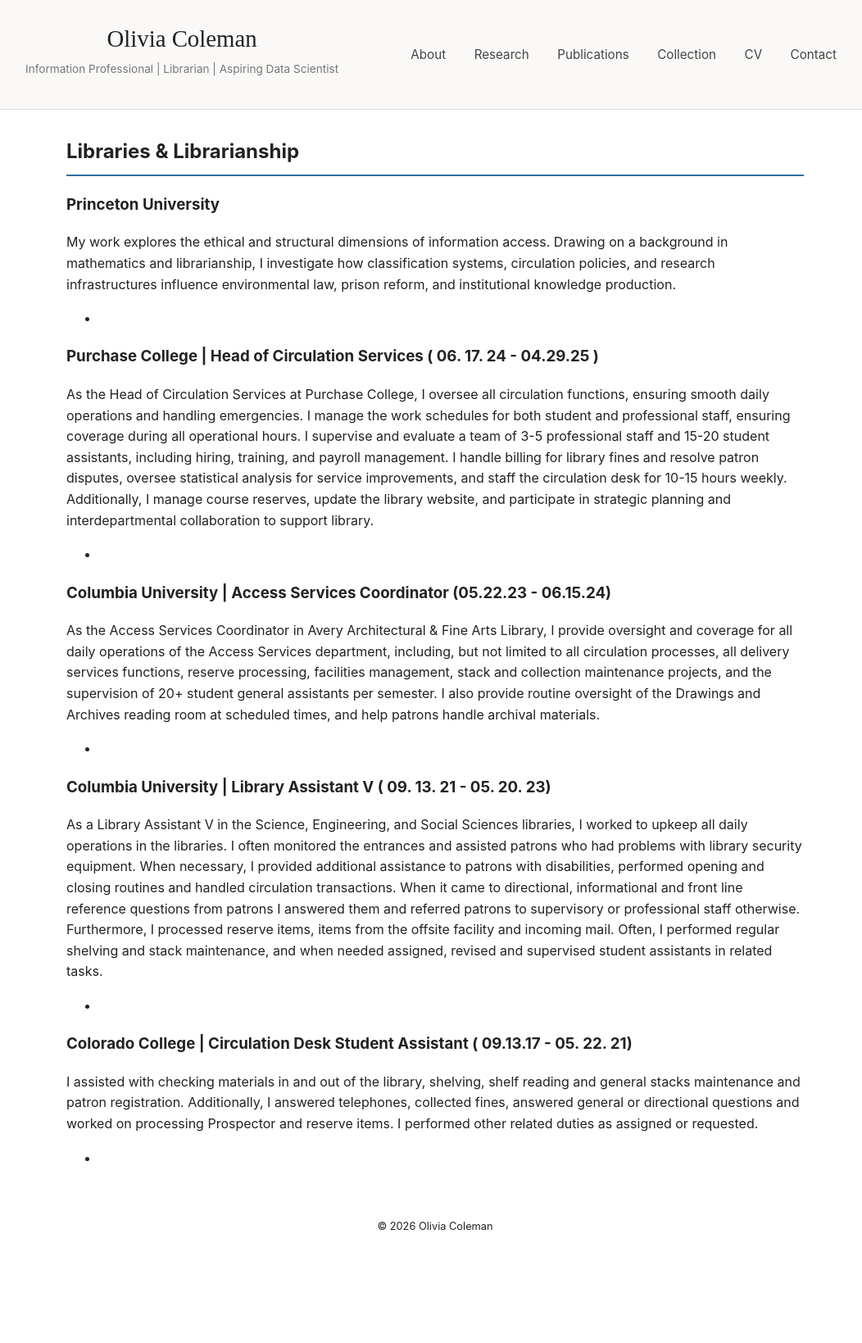
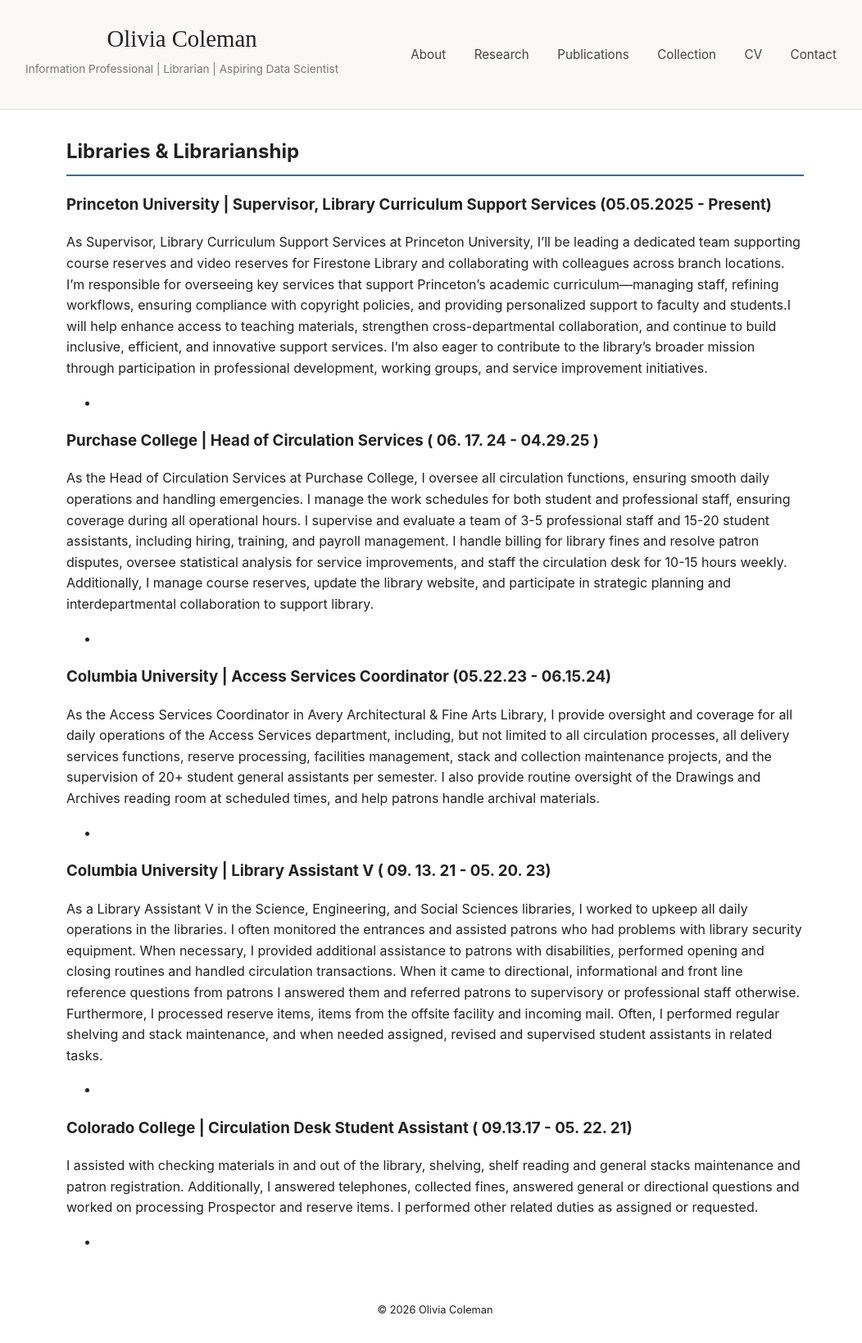
Before and after one commit to caivilo/caivilo.github.io, a Jekyll site: the page built from cv.md, in a window 1280 px wide. Shown: the whole page at 82% size, without its empty margins (109-1161 px from the left). Built offline with Jekyll 4.4.1, drawn with Linux system fonts in a browser that asks for light colours; before the commit the page ends 1536 px from its top, so only the background shows below that.

Commit message:
Update cv.md

```diff
--- a/cv.md
+++ b/cv.md
@@ -7,12 +7,9 @@
 <section>
   <h2>Libraries & Librarianship</h2>
 
-  <h3>Princeton University</h3>
+  <h3>Princeton University | Supervisor, Library Curriculum Support Services (05.05.2025 - Present) </h3>
   <p>
-    My work explores the ethical and structural dimensions of information access.
-    Drawing on a background in mathematics and librarianship, I investigate how
-    classification systems, circulation policies, and research infrastructures
-    influence environmental law, prison reform, and institutional knowledge production.
+ As Supervisor, Library Curriculum Support Services at Princeton University, I’ll be leading a dedicated team supporting course reserves and video reserves for Firestone Library and collaborating with colleagues across branch locations. I’m responsible for overseeing key services that support Princeton’s academic curriculum—managing staff, refining workflows, ensuring compliance with copyright policies, and providing personalized support to faculty and students.I will help enhance access to teaching materials, strengthen cross-departmental collaboration, and continue to build inclusive, efficient, and innovative support services. I’m also eager to contribute to the library’s broader mission through participation in professional development, working groups, and service improvement initiatives.
         <ul>
       <li></li>
     </ul>
```
